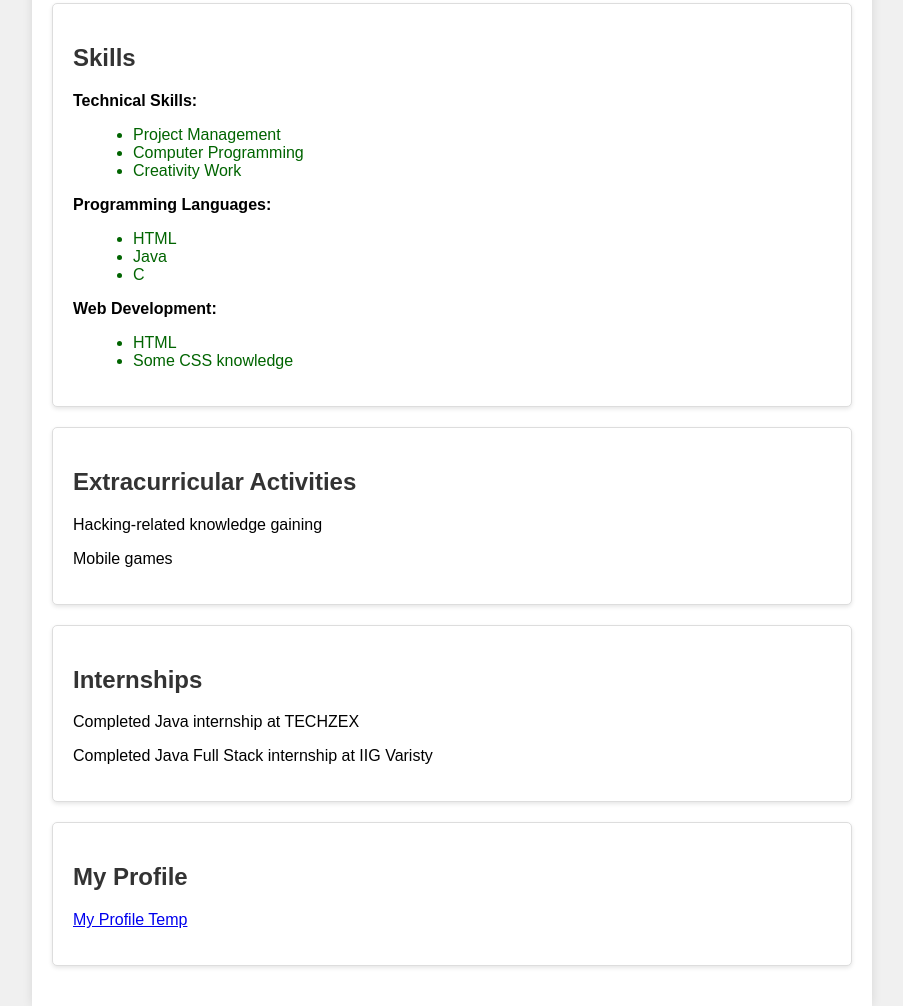
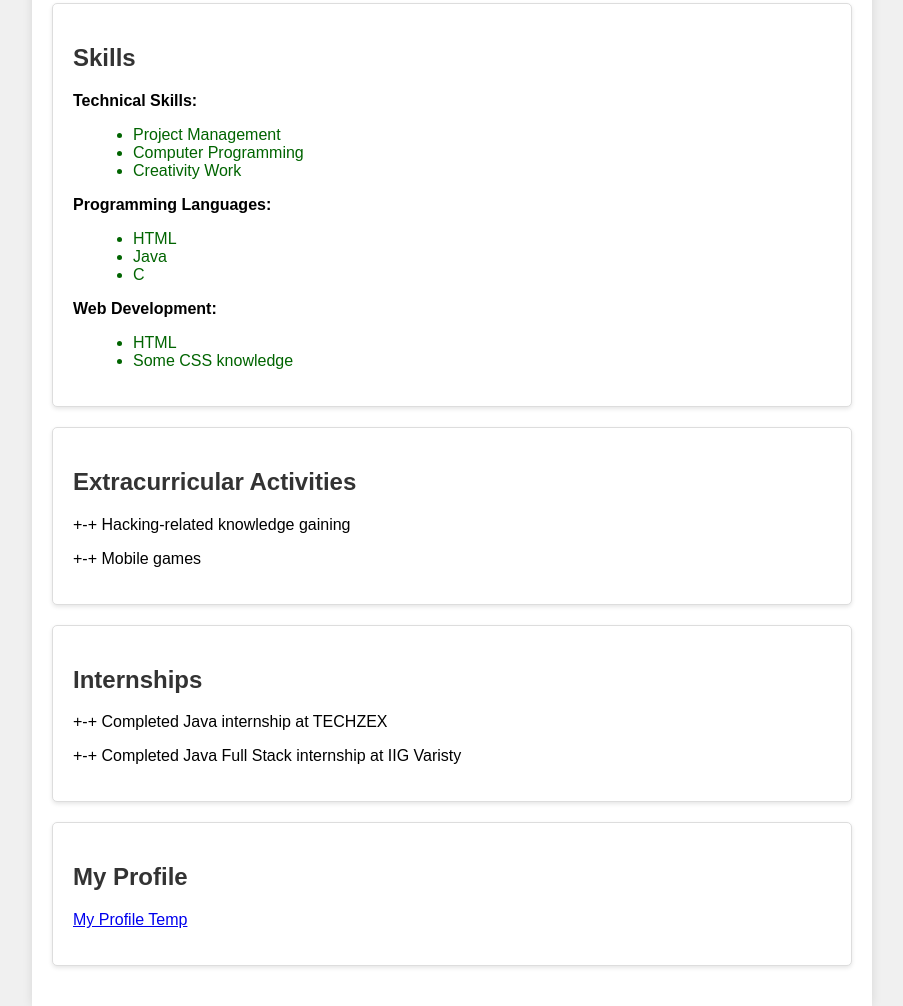
Before and after one commit to sidik11/resume, a plain HTML site: page index.html in a window 1280 px wide. Shown: the part 809-1815 px from the top of the page, without its empty margins (188-1091 px from the left). Drawn offline with Linux system fonts and the light colour scheme.

Commit message:
Update index.html

```diff
--- a/index.html
+++ b/index.html
@@ -103,14 +103,14 @@
 
     <div class="section">
       <h2>Extracurricular Activities</h2>
-      <p>Hacking-related knowledge gaining</p>
-      <p>Mobile games</p>
+      <p>+-+ Hacking-related knowledge gaining</p>
+      <p>+-+ Mobile games</p>
     </div>
 
     <div class="section">
       <h2>Internships</h2>
-      <p>Completed Java internship at TECHZEX</p>
-      <p>Completed Java Full Stack internship at IIG Varisty</p>
+      <p>+-+ Completed Java internship at TECHZEX</p>
+      <p>+-+ Completed Java Full Stack internship at IIG Varisty</p>
     </div>
 
     <!-- New section with the link -->
```
